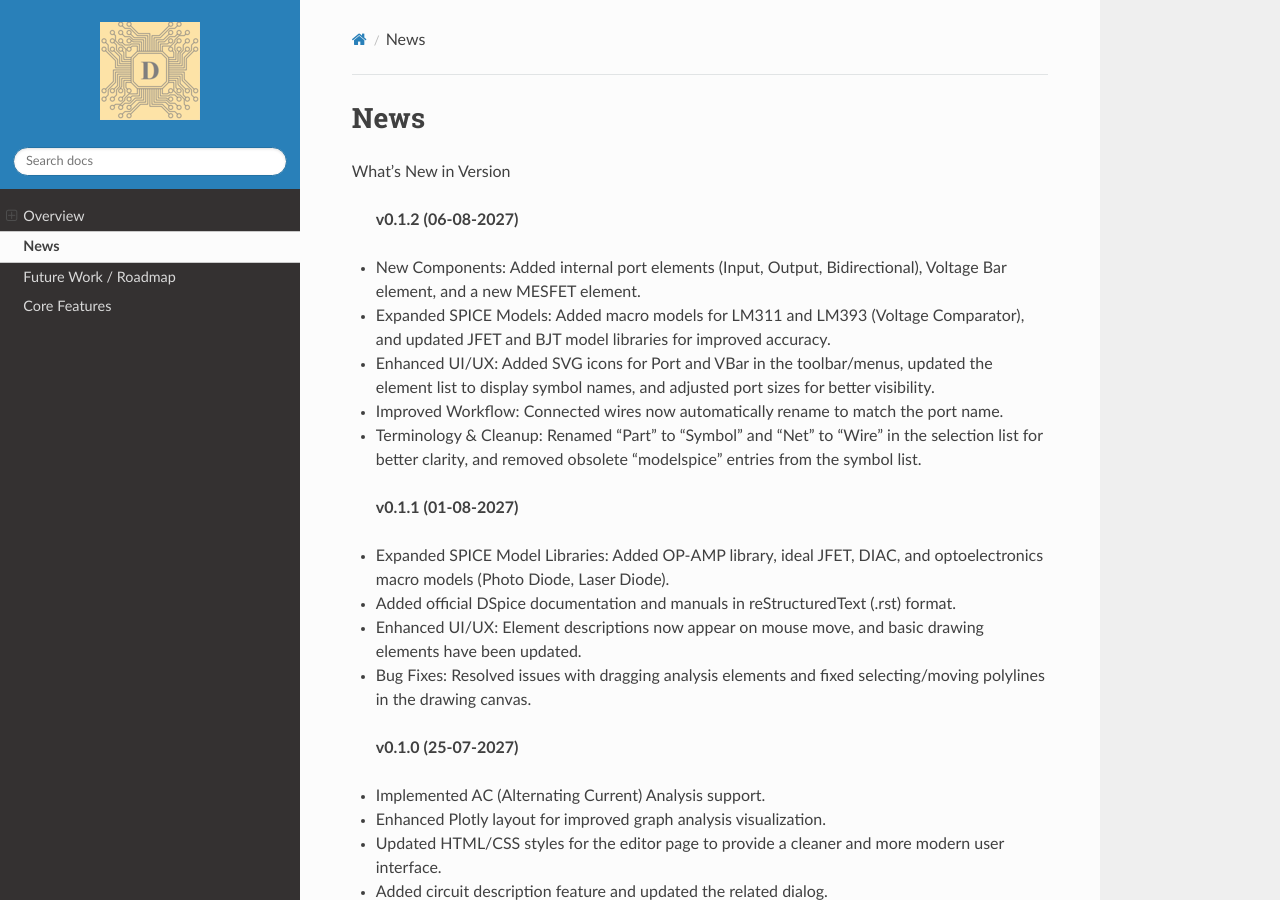
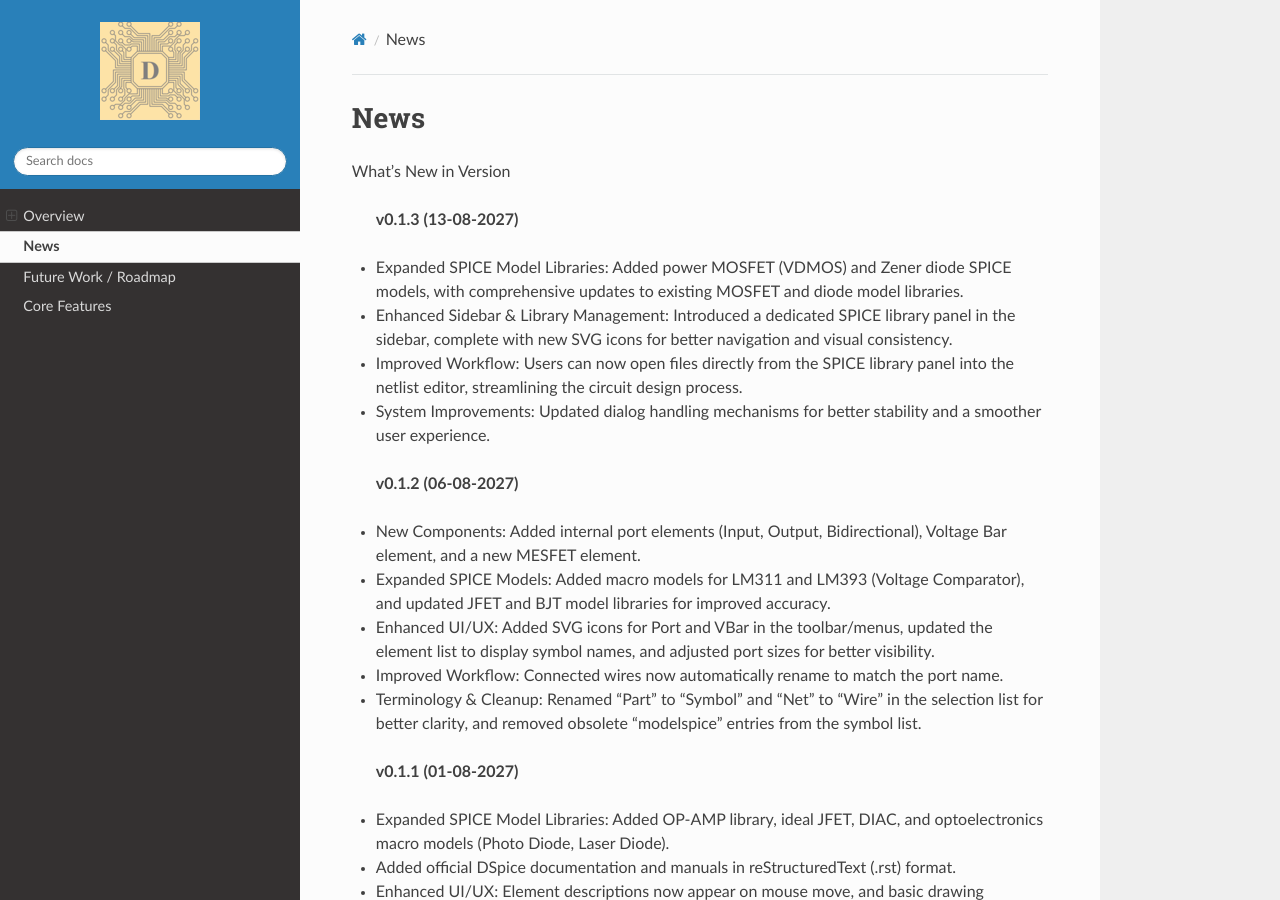
Before and after one commit to GDSpice/DSpice, a Sphinx documentation site: the page built from docs/News.rst, in a window 1280 px wide and 900 px high. Built offline with Sphinx 7.4.7 and the Read the Docs theme 3.1.0, drawn with Linux system fonts in a browser that asks for light colours; pages that are not in the unit, such as notebooks, are missing from menus.

Commit message:
DSpice v0.1.3
DSpice v0.1.3

```diff
--- a/docs/News.rst
+++ b/docs/News.rst
@@ -4,6 +4,14 @@
 News
 ====
 What’s New in Version
+
+ **v0.1.3  (13-08-2027)**
+
+- Expanded SPICE Model Libraries: Added power MOSFET (VDMOS) and Zener diode SPICE models, with comprehensive updates to existing MOSFET and diode model libraries.
+- Enhanced Sidebar & Library Management: Introduced a dedicated SPICE library panel in the sidebar, complete with new SVG icons for better navigation and visual consistency.
+- Improved Workflow: Users can now open files directly from the SPICE library panel into the netlist editor, streamlining the circuit design process.
+- System Improvements: Updated dialog handling mechanisms for better stability and a smoother user experience.
+
 
  **v0.1.2  (06-08-2027)**
 
--- a/docs/conf.py
+++ b/docs/conf.py
@@ -22,8 +22,8 @@ copyright = '2026, DSpice'
 author = 'd.fathi'
 
 # The full version, including alpha/beta/rc tags
-release = '0.1.2'
-version='DSpice 0.1.2'
+release = '0.1.3'
+version='DSpice 0.1.3'
 
 
 # -- General configuration ---------------------------------------------------
```
